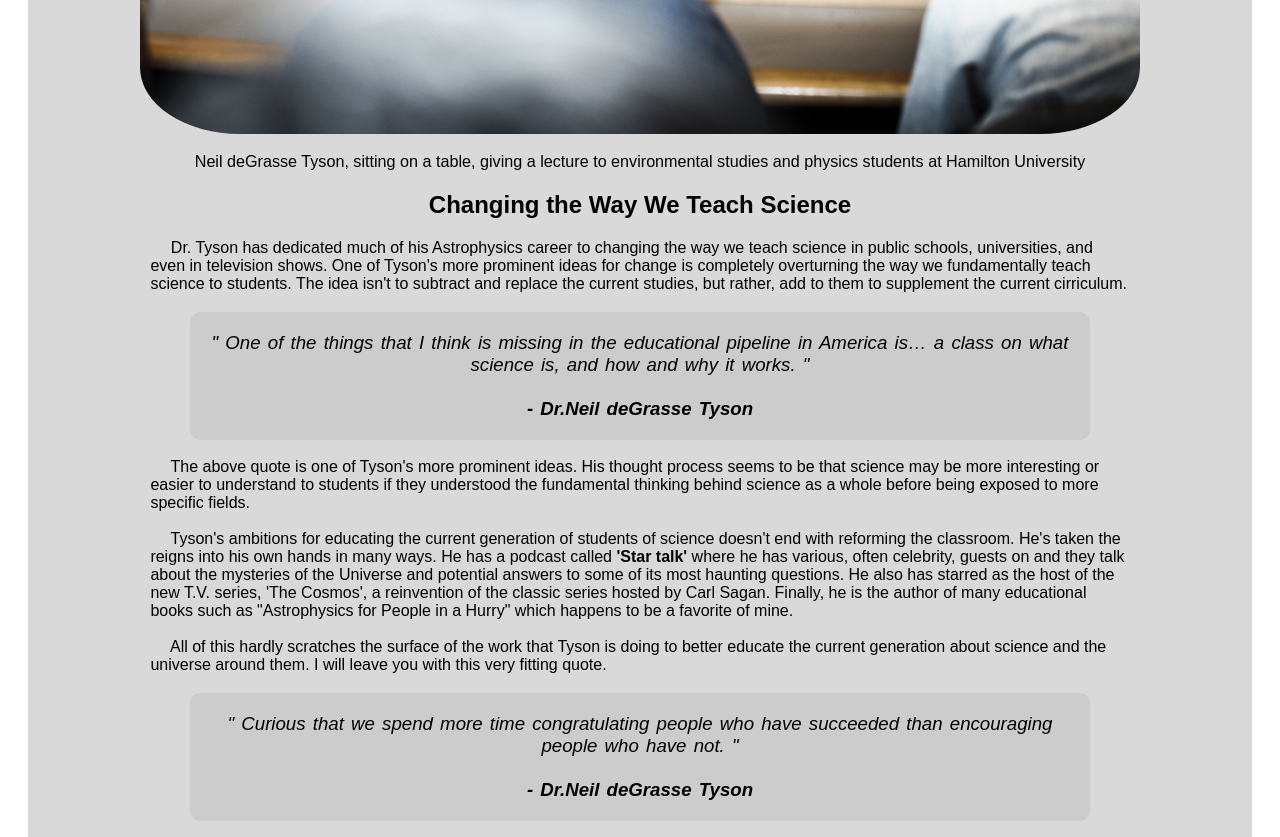
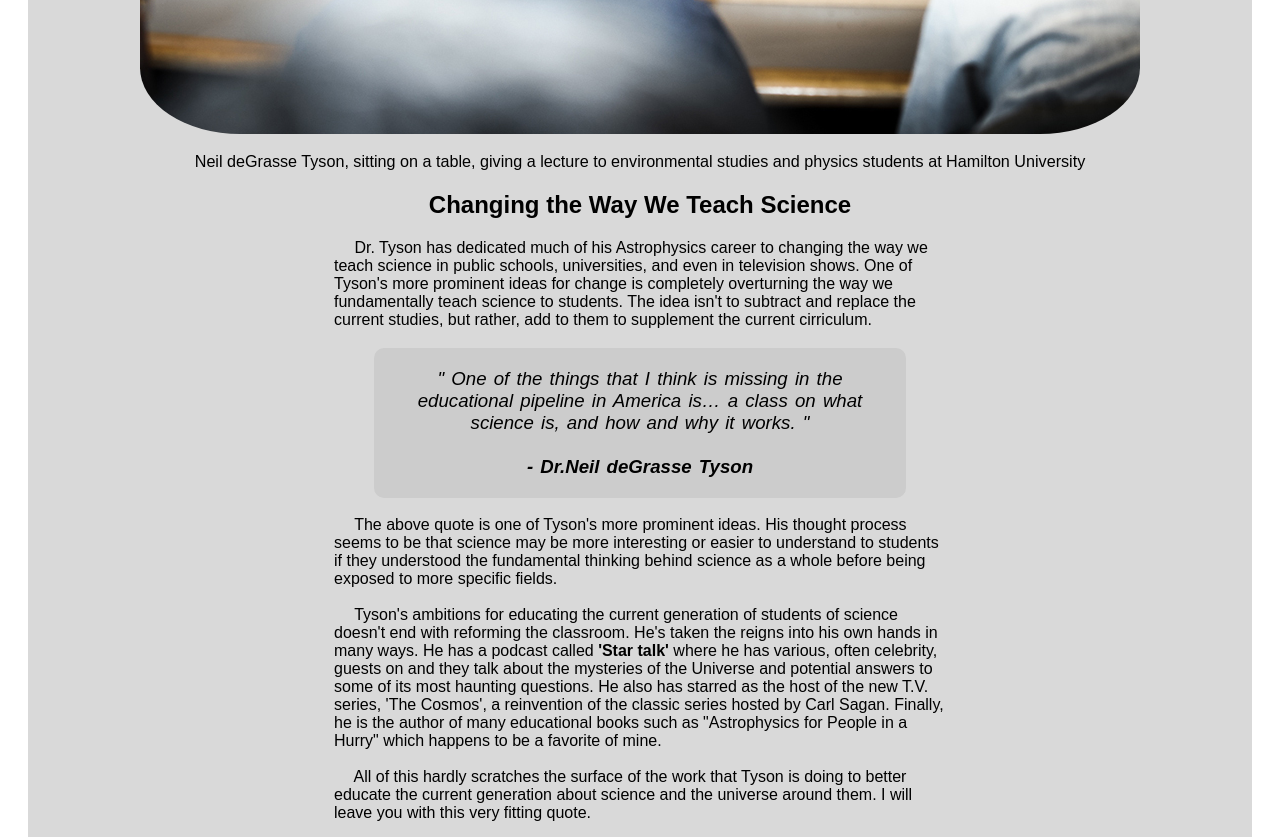
Before and after one commit to Alzaro/Web-Dev, a plain HTML site: page TributeProject/TributePage/index.html in a window 1280 px wide. Shown: the part 694-1531 px from the top of the page. Drawn offline with Linux system fonts and the light colour scheme.

Commit message:
Corrected a margin issue on TributePage/css/Home.css

```diff
--- a/TributeProject/TributePage/css/Home.css
+++ b/TributeProject/TributePage/css/Home.css
@@ -52,9 +52,9 @@ img:hover
 }
 #tribute-info
 {
-	width:80%;
-	margin-left:10%;
-	margin-right:10%;
+	width:50%;
+	margin-left:25%;
+	margin-right:25%;
 }
 #tribute-info p
 {
```
